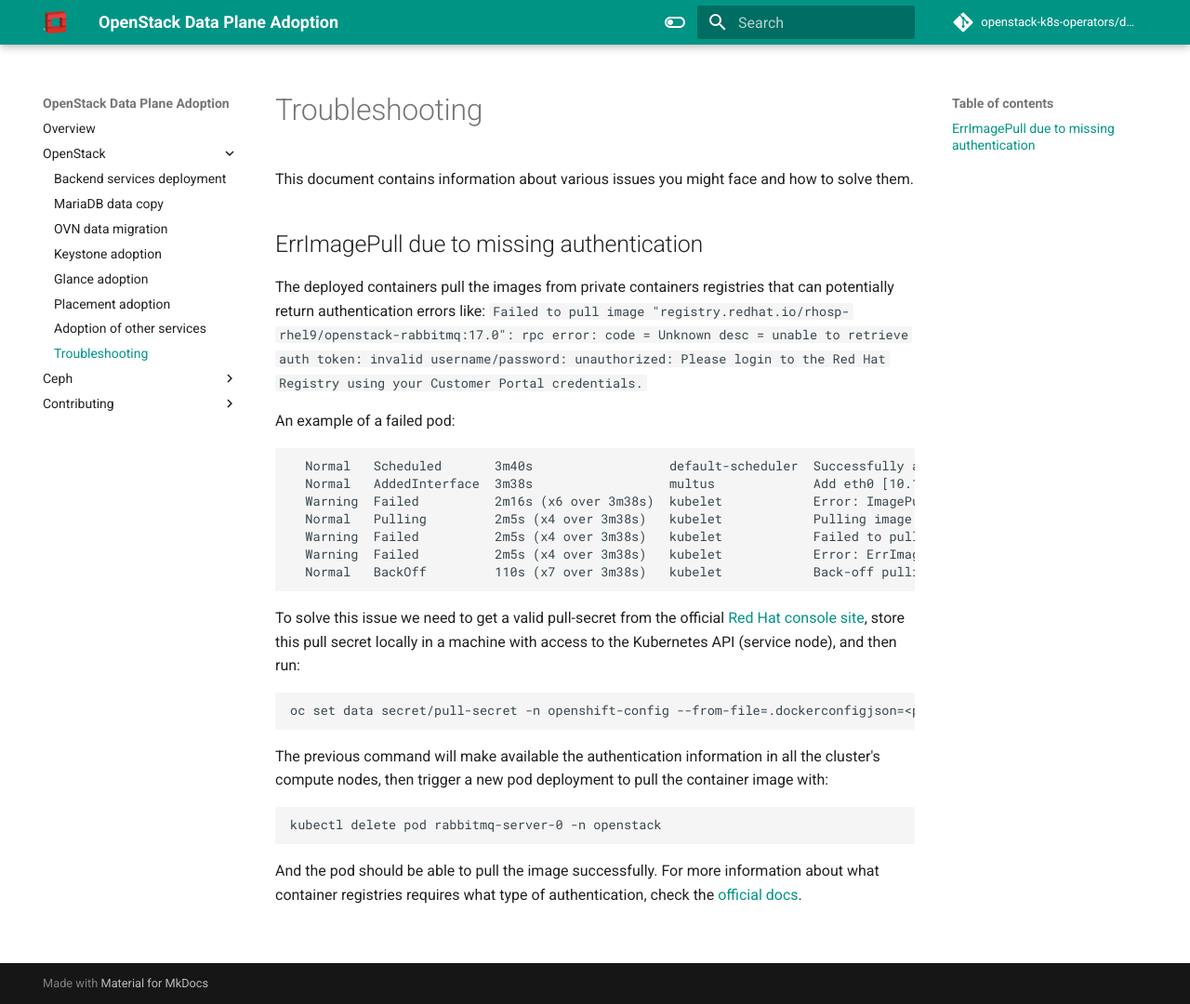
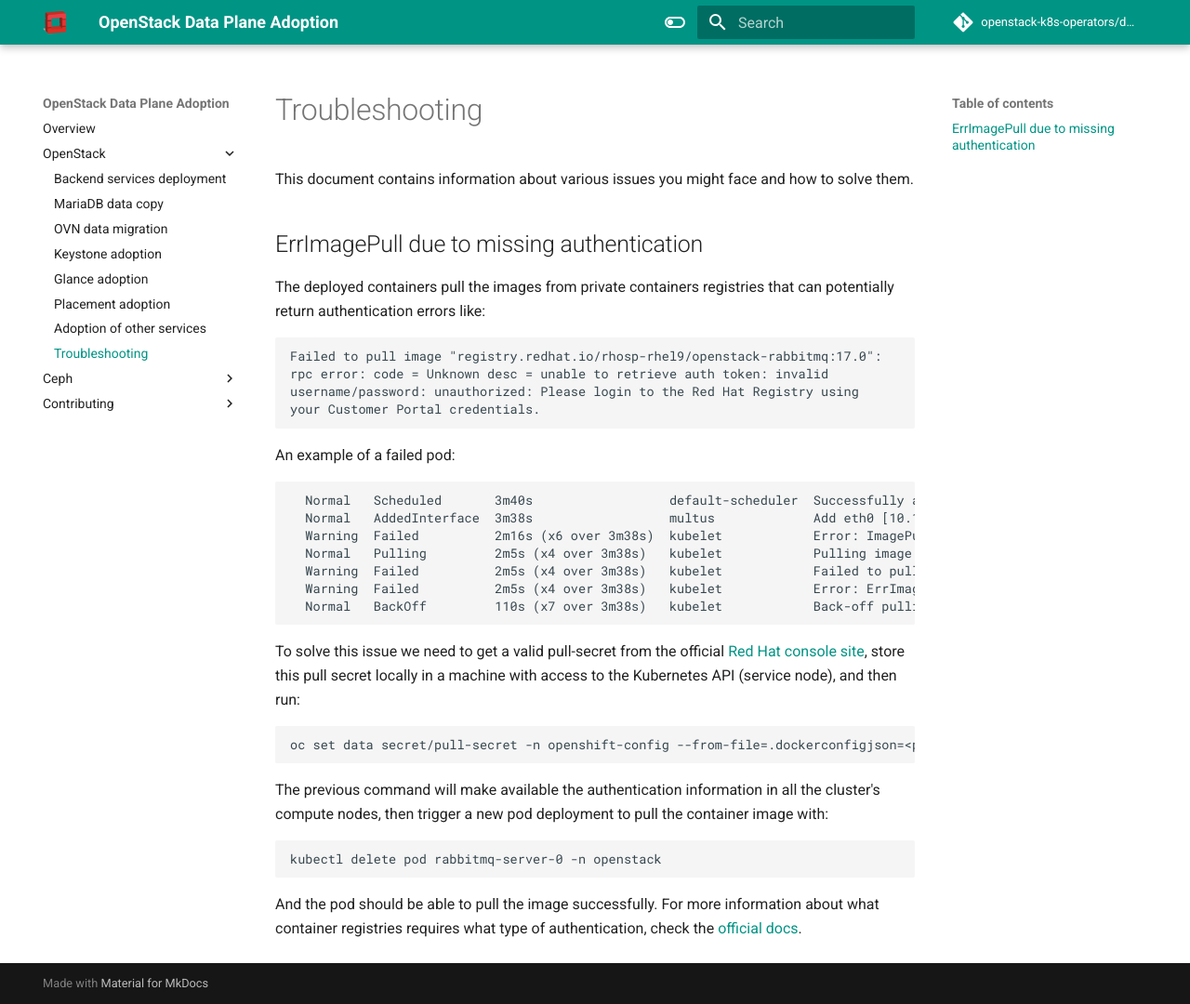
Before and after one commit to openstack-k8s-operators/data-plane-adoption, an MkDocs documentation site: the page built from docs/openstack/troubleshooting.md, in a window 1280 px wide and 1080 px high. Shown: the whole window at 93% size. Built offline with MkDocs 1.6.1 and Material for MkDocs 9.7.7, drawn with Linux system fonts in a browser that asks for light colours; comment, search, counter and statistics services are not loaded; the version menu is left out.

````diff
--- a/docs/openstack/troubleshooting.md
+++ b/docs/openstack/troubleshooting.md
@@ -5,9 +5,15 @@ and how to solve them.
 
 ## ErrImagePull due to missing authentication
 
-The deployed containers pull the images from private containers
-registries that can potentially return authentication errors like:
-`Failed to pull image "registry.redhat.io/rhosp-rhel9/openstack-rabbitmq:17.0": rpc error: code = Unknown desc = unable to retrieve auth token: invalid username/password: unauthorized: Please login to the Red Hat Registry using your Customer Portal credentials.`
+The deployed containers pull the images from private containers registries that
+can potentially return authentication errors like:
+
+```
+Failed to pull image "registry.redhat.io/rhosp-rhel9/openstack-rabbitmq:17.0":
+rpc error: code = Unknown desc = unable to retrieve auth token: invalid
+username/password: unauthorized: Please login to the Red Hat Registry using
+your Customer Portal credentials.
+```
 
 An example of a failed pod:
 
@@ -19,23 +25,26 @@ An example of a failed pod:
   Warning  Failed          2m5s (x4 over 3m38s)   kubelet            Failed to pull image "registry.redhat.io/rhosp-rhel9/openstack-rabbitmq:17.0": rpc error: code  ... can be found here: https://access.redhat.com/RegistryAuthentication
   Warning  Failed          2m5s (x4 over 3m38s)   kubelet            Error: ErrImagePull
   Normal   BackOff         110s (x7 over 3m38s)   kubelet            Back-off pulling image "registry.redhat.io/rhosp-rhel9/openstack-rabbitmq:17.0"
-
 ```
 
-To solve this issue we need to get a valid pull-secret from the official [Red Hat console site](https://console.redhat.com/openshift/install/pull-secret),
-store this pull secret locally in a machine with access to the Kubernetes API (service node), and then run:
+To solve this issue we need to get a valid pull-secret from the official [Red
+Hat console site](https://console.redhat.com/openshift/install/pull-secret),
+store this pull secret locally in a machine with access to the Kubernetes API
+(service node), and then run:
 
 ```
 oc set data secret/pull-secret -n openshift-config --from-file=.dockerconfigjson=<pull_secret_location.json>
 ```
 
-The previous command will make available the authentication information in all the cluster's compute nodes,
-then trigger a new pod deployment to pull the container image with:
+The previous command will make available the authentication information in all
+the cluster's compute nodes, then trigger a new pod deployment to pull the
+container image with:
 
 ```
 kubectl delete pod rabbitmq-server-0 -n openstack
 ```
 
-And the pod should be able to pull the image successfully.
-For more information about what container registries requires what
-type of authentication, check the [official docs](https://access.redhat.com/RegistryAuthentication).
+And the pod should be able to pull the image successfully.  For more
+information about what container registries requires what type of
+authentication, check the [official
+docs](https://access.redhat.com/RegistryAuthentication).
````
